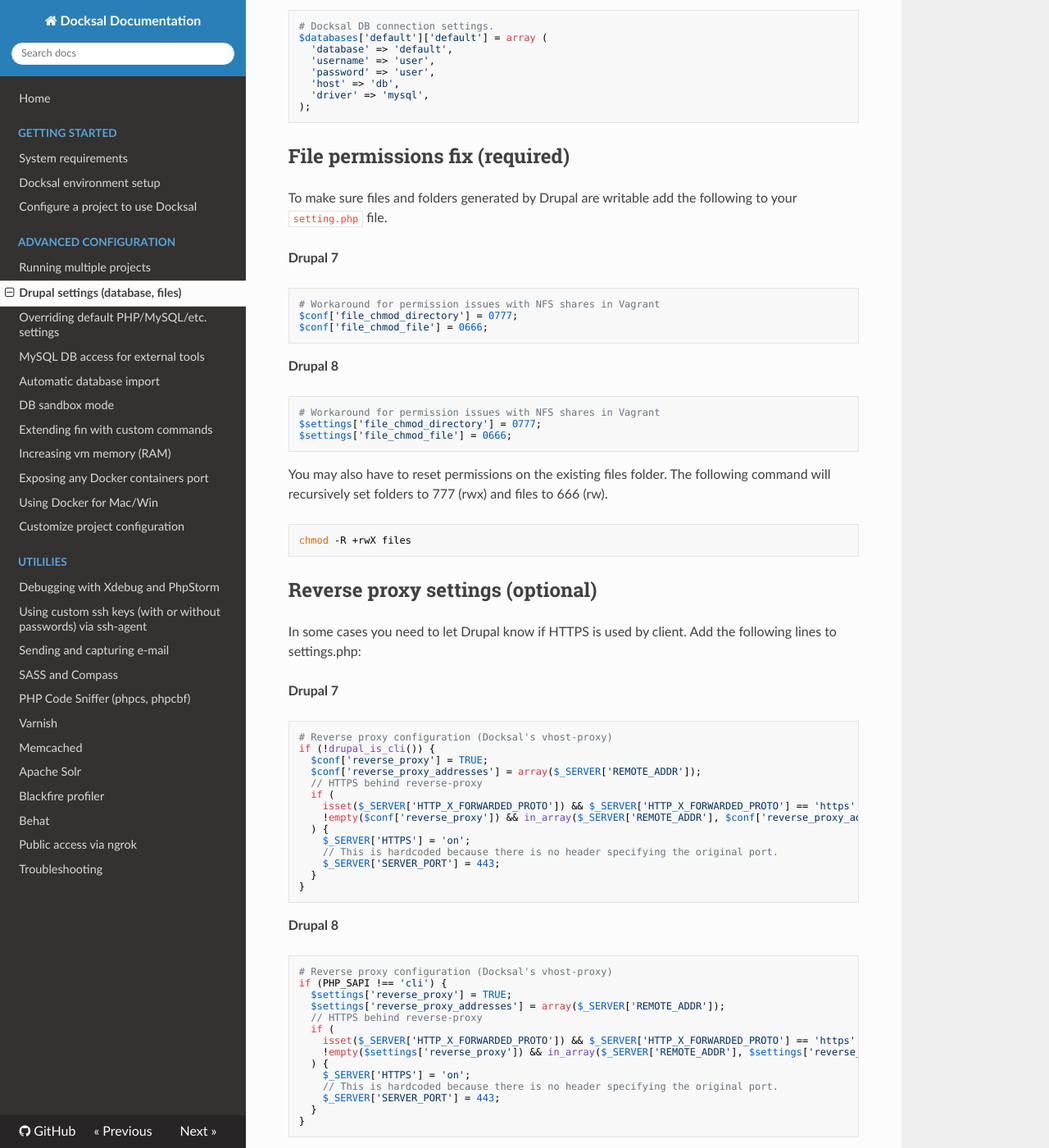
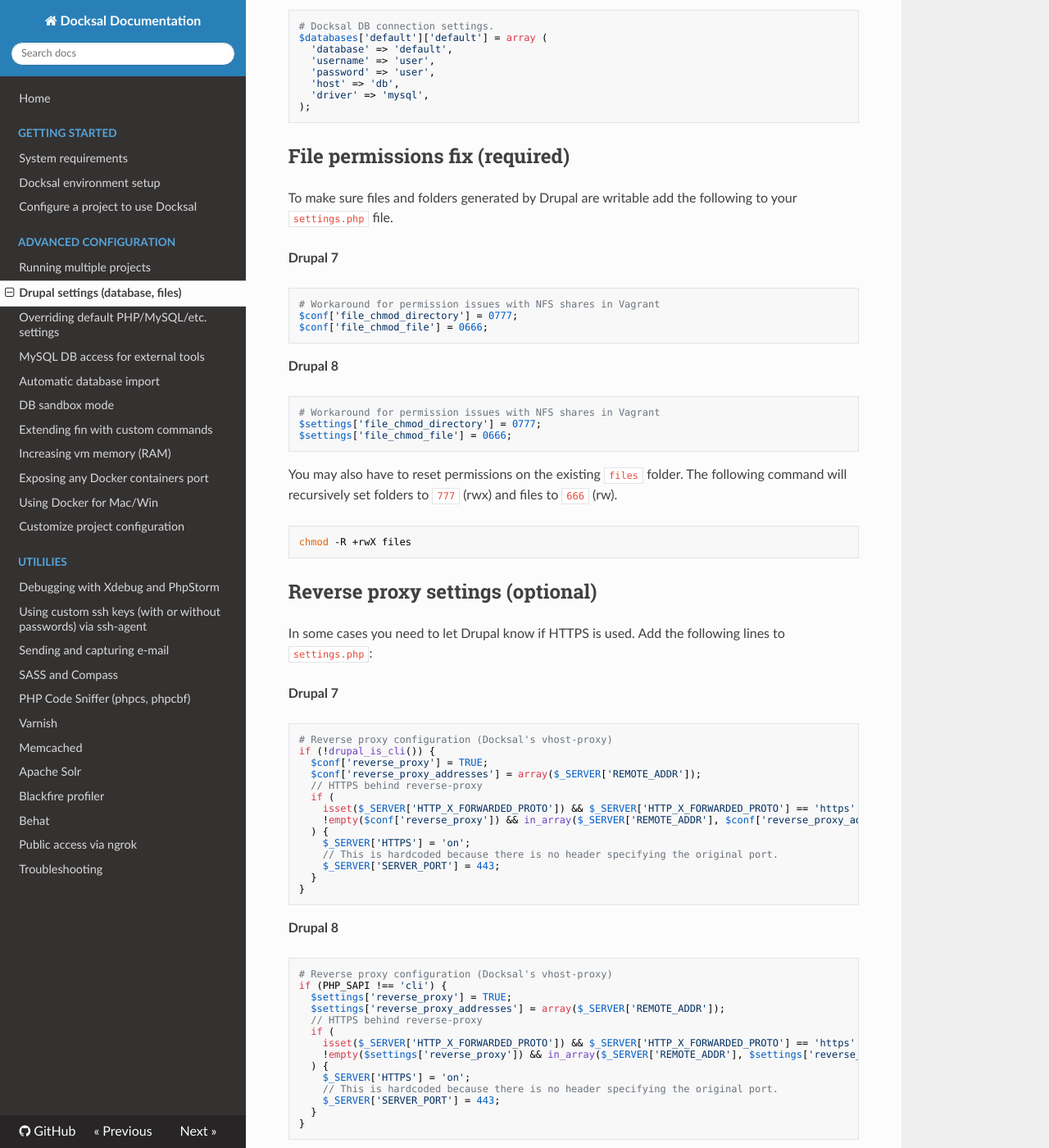
Before and after one commit to docksal/docksal, an MkDocs documentation site: the page built from docs/drupal-settings.md, in a window 1280 px wide and 1400 px high, scrolled down 377 px. Shown: the whole window at 82% size. Built offline with MkDocs 1.6.1, drawn with Linux system fonts in a browser that asks for light colours; nearby versions of some CDN libraries; old or Windows-style settings are respelled for this version of MkDocs; some of the changed text lies outside the part shown.

Commit message:
Updates to drupal settings doc

````diff
--- a/docs/drupal-settings.md
+++ b/docs/drupal-settings.md
@@ -24,7 +24,7 @@ $databases['default']['default'] = array (
 <a name="file-permissions"></a>
 ## File permissions fix (**required**)
 
-To make sure files and folders generated by Drupal are writable add the following to your `setting.php` file.
+To make sure files and folders generated by Drupal are writable add the following to your `settings.php` file.
 
 **Drupal 7**
 
@@ -42,8 +42,8 @@ $settings['file_chmod_directory'] = 0777;
 $settings['file_chmod_file'] = 0666;
 ```
 
-You may also have to reset permissions on the existing files folder.
-The following command will recursively set folders to 777 (rwx) and files to 666 (rw).
+You may also have to reset permissions on the existing `files` folder.
+The following command will recursively set folders to `777` (rwx) and files to `666` (rw).
 
 ```bash
 chmod -R +rwX files
@@ -52,7 +52,7 @@ chmod -R +rwX files
 <a name="reverse-proxy"></a>
 ## Reverse proxy settings (**optional**)
 
-In some cases you need to let Drupal know if HTTPS is used by client. Add the following lines to settings.php:
+In some cases you need to let Drupal know if HTTPS is used. Add the following lines to `settings.php`:
 
 **Drupal 7**
 
````
Also changed, not shown: other parts of docs/drupal-settings.md (+1 -1 lines).
